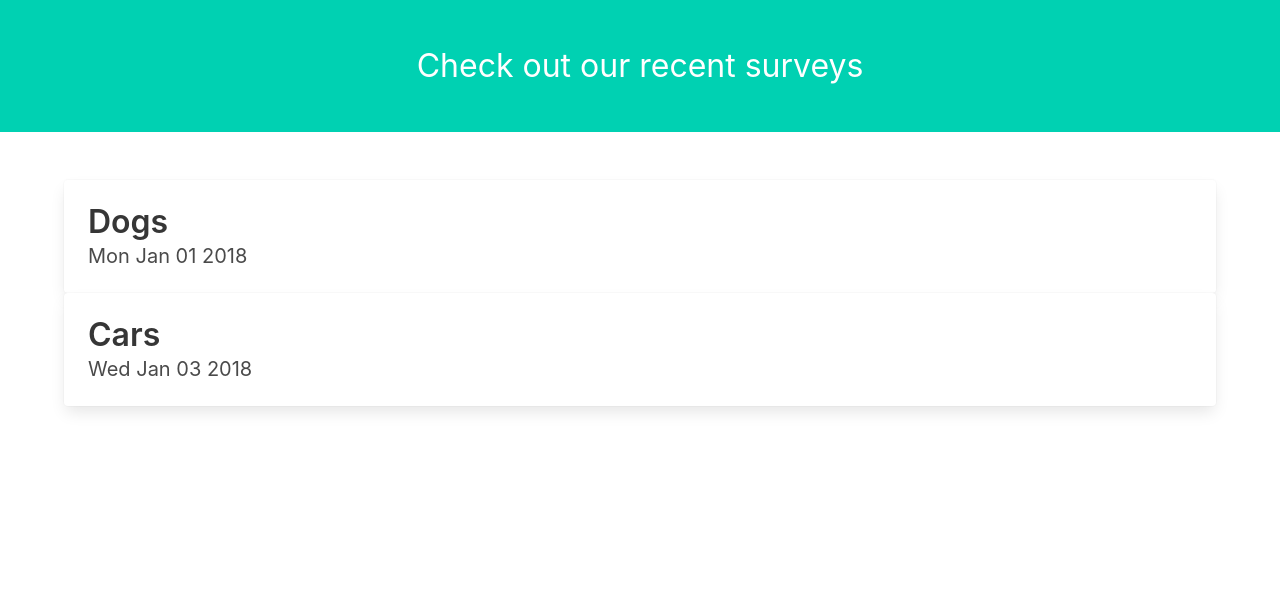
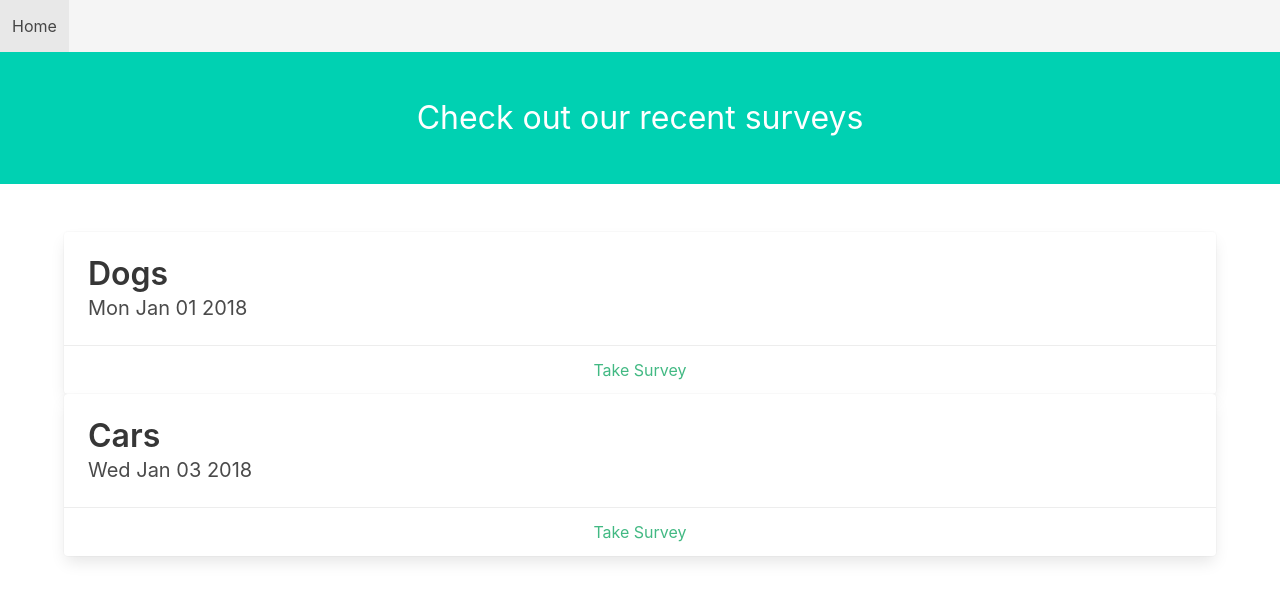
Before and after one commit to progayk/survey-spa, a Vue app in the folder frontend/survey-spa/: page / in a window 1280 px wide. Shown: the top 600 px of the page. Built offline with nearby package versions, Linux system fonts and the light colour scheme.

Commit message:
Adding router links to the home component

```diff
--- a/frontend/survey-spa/src/App.vue
+++ b/frontend/survey-spa/src/App.vue
@@ -1,13 +1,18 @@
 <template>
   <div id="app">
     <!--<img src="./assets/logo.png">-->
+    <app-header></app-header>
     <router-view/>
   </div>
 </template>
 
 <script>
+import Header from './components/Header'
 export default {
-  name: 'App'
+  name: 'App',
+  components: {
+    'app-header': Header
+  }
 }
 </script>
 
--- /dev/null
+++ b/frontend/survey-spa/src/components/Header.vue
@@ -0,0 +1,19 @@
+<template>
+  <nav class="navbar is-light" role="navigation" aria-label="main navigation">
+    <div class="navbar-menu">
+      <div class="navbar-start">
+        <router-link to="/" class="navbar-item">
+          Home
+        </router-link>
+      </div>
+    </div>
+  </nav>
+
+</template>
+
+<script>
+</script>
+
+<style scoped>
+
+</style>
--- a/frontend/survey-spa/src/components/Home.vue
+++ b/frontend/survey-spa/src/components/Home.vue
@@ -13,6 +13,9 @@
           <div class="card-content">
             <p class="title">{{ survey.name }}</p>
             <p class="subtitle">{{ survey.created_at.toDateString() }}</p>
+          </div>
+          <div class="card-footer">
+            <router-link :to="`surveys/${survey.id}`" class="card-footer-item">Take Survey</router-link>
           </div>
         </div>
       </div>
```
